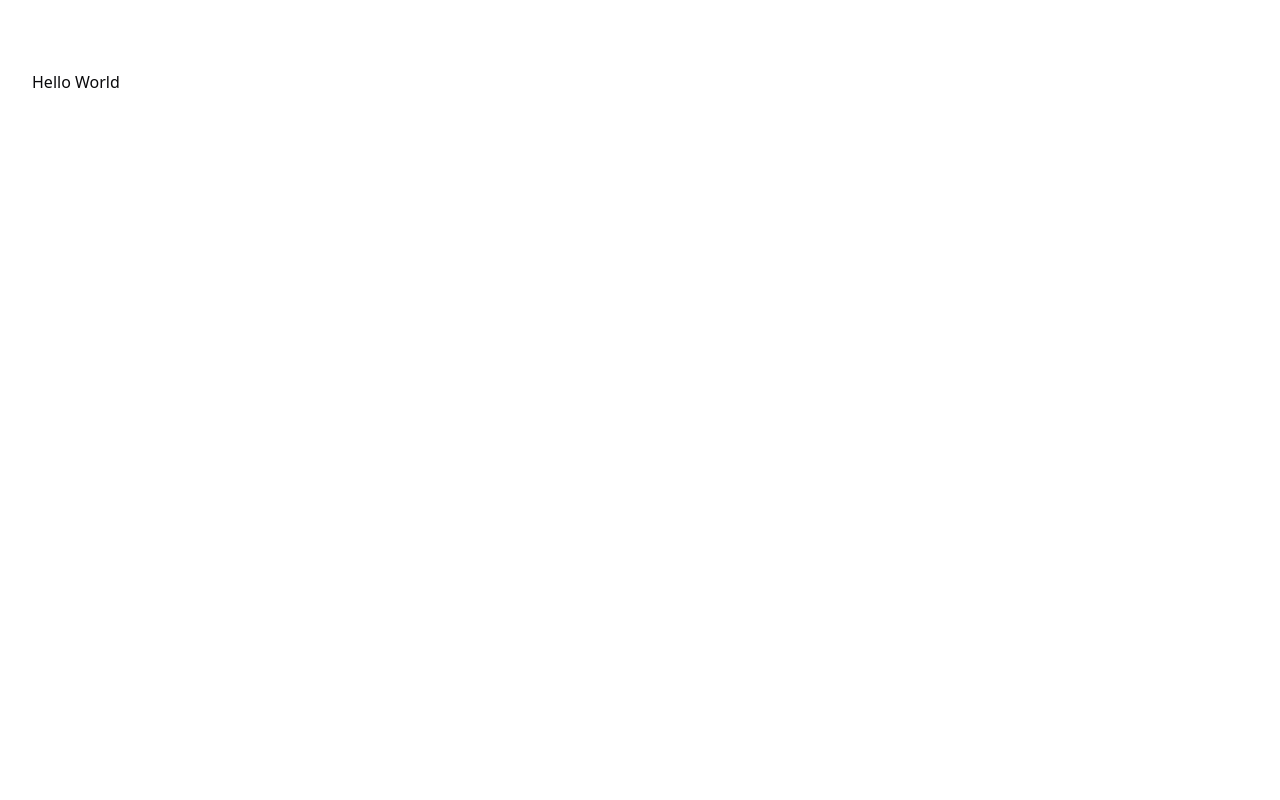
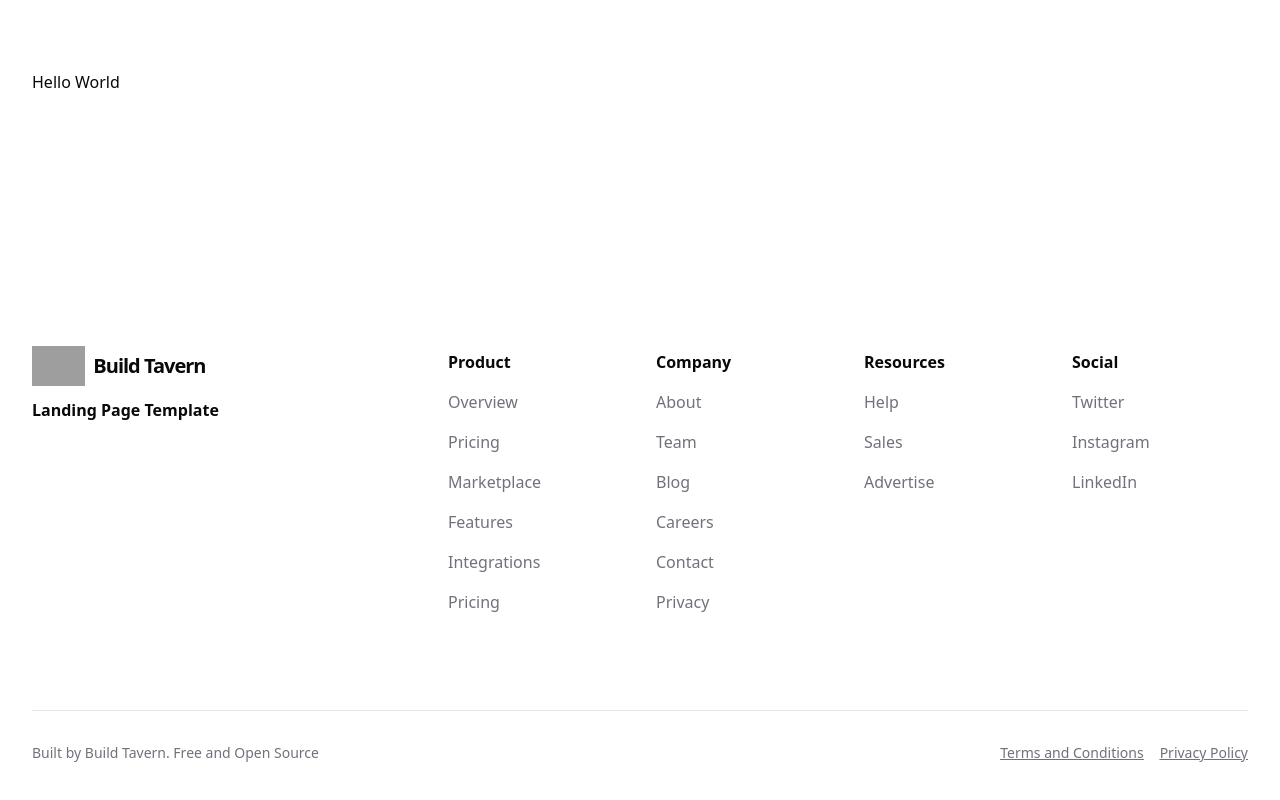
Before and after one commit to ChangoMan/landing-page-template, a Next.js app: page / in a window 1280 px wide. Shown: the part 898-1698 px from the top of the page. Before the commit the page ends 1120 px from the top, so only its background shows below. Built offline with nearby package versions, Linux system fonts and the light colour scheme; grey boxes are pictures that could not be loaded.

Commit message:
adding footer

```diff
--- a/package.json
+++ b/package.json
@@ -9,6 +9,7 @@
     "lint": "eslint"
   },
   "dependencies": {
+    "@radix-ui/react-context-menu": "^2.2.16",
     "@radix-ui/react-slot": "^1.2.4",
     "class-variance-authority": "^0.7.1",
     "clsx": "^2.1.1",
--- a/src/app/layout.tsx
+++ b/src/app/layout.tsx
@@ -1,3 +1,4 @@
+import { Footer } from '@/components/footer'
 import type { Metadata } from 'next'
 import { Geist, Geist_Mono } from 'next/font/google'
 import './globals.css'
@@ -29,6 +30,7 @@
         className={`${geistSans.variable} ${geistMono.variable} antialiased`}
       >
         {children}
+        <Footer />
       </body>
     </html>
   )
--- /dev/null
+++ b/src/components/footer.tsx
@@ -0,0 +1,133 @@
+import { Logo, LogoImage, LogoText } from '@/components/shadcnblocks/logo'
+import { Container } from './container'
+
+interface MenuItem {
+  title: string
+  links: {
+    text: string
+    url: string
+  }[]
+}
+
+interface FooterProps {
+  logo?: {
+    url: string
+    src: string
+    alt: string
+    title: string
+  }
+  tagline?: string
+  menuItems?: MenuItem[]
+  copyright?: string
+  bottomLinks?: {
+    text: string
+    url: string
+  }[]
+}
+
+const Footer = ({
+  logo = {
+    src: 'https://deifkwefumgah.cloudfront.net/shadcnblocks/block/block-1.svg',
+    alt: 'blocks for shadcn/ui',
+    title: 'Build Tavern',
+    url: 'https://www.buildtavern.com',
+  },
+  tagline = 'Landing Page Template',
+  menuItems = [
+    {
+      title: 'Product',
+      links: [
+        { text: 'Overview', url: '#' },
+        { text: 'Pricing', url: '#' },
+        { text: 'Marketplace', url: '#' },
+        { text: 'Features', url: '#' },
+        { text: 'Integrations', url: '#' },
+        { text: 'Pricing', url: '#' },
+      ],
+    },
+    {
+      title: 'Company',
+      links: [
+        { text: 'About', url: '#' },
+        { text: 'Team', url: '#' },
+        { text: 'Blog', url: '#' },
+        { text: 'Careers', url: '#' },
+        { text: 'Contact', url: '#' },
+        { text: 'Privacy', url: '#' },
+      ],
+    },
+    {
+      title: 'Resources',
+      links: [
+        { text: 'Help', url: '#' },
+        { text: 'Sales', url: '#' },
+        { text: 'Advertise', url: '#' },
+      ],
+    },
+    {
+      title: 'Social',
+      links: [
+        { text: 'Twitter', url: '#' },
+        { text: 'Instagram', url: '#' },
+        { text: 'LinkedIn', url: '#' },
+      ],
+    },
+  ],
+  copyright = 'Built by Build Tavern. Free and Open Source',
+  bottomLinks = [
+    { text: 'Terms and Conditions', url: '#' },
+    { text: 'Privacy Policy', url: '#' },
+  ],
+}: FooterProps) => {
+  return (
+    <div className="py-32">
+      <Container>
+        <footer>
+          <div className="grid grid-cols-2 gap-8 lg:grid-cols-6">
+            <div className="col-span-2 mb-8 lg:mb-0">
+              <div className="flex items-center gap-2 lg:justify-start">
+                <Logo url="https://www.buildtavern.com/templates">
+                  <LogoImage
+                    src={logo.src}
+                    alt={logo.alt}
+                    title={logo.title}
+                    className="h-10 dark:invert"
+                  />
+                  <LogoText className="text-xl">{logo.title}</LogoText>
+                </Logo>
+              </div>
+              <p className="mt-4 font-bold">{tagline}</p>
+            </div>
+            {menuItems.map((section, sectionIdx) => (
+              <div key={sectionIdx}>
+                <h3 className="mb-4 font-bold">{section.title}</h3>
+                <ul className="text-muted-foreground space-y-4">
+                  {section.links.map((link, linkIdx) => (
+                    <li
+                      key={linkIdx}
+                      className="hover:text-primary font-medium"
+                    >
+                      <a href={link.url}>{link.text}</a>
+                    </li>
+                  ))}
+                </ul>
+              </div>
+            ))}
+          </div>
+          <div className="text-muted-foreground mt-24 flex flex-col justify-between gap-4 border-t pt-8 text-sm font-medium md:flex-row md:items-center">
+            <p>{copyright}</p>
+            <ul className="flex gap-4">
+              {bottomLinks.map((link, linkIdx) => (
+                <li key={linkIdx} className="hover:text-primary underline">
+                  <a href={link.url}>{link.text}</a>
+                </li>
+              ))}
+            </ul>
+          </div>
+        </footer>
+      </Container>
+    </div>
+  )
+}
+
+export { Footer }
--- /dev/null
+++ b/src/components/shadcnblocks/logo.tsx
@@ -0,0 +1,47 @@
+"use client";
+
+import { cn } from "@/lib/utils";
+
+interface LogoProps extends React.HTMLAttributes<HTMLAnchorElement> {
+  url: string;
+  className?: string;
+  children: React.ReactNode;
+}
+
+interface LogoImageProps extends React.ImgHTMLAttributes<HTMLImageElement> {
+  src: string;
+  alt: string;
+  className?: string;
+}
+
+interface LogoTextProps extends React.HTMLAttributes<HTMLSpanElement> {
+  children: React.ReactNode;
+  className?: string;
+}
+
+const Logo = ({ url, className, children, ...props }: LogoProps) => {
+  return (
+    <a
+      href={url}
+      className={cn("flex max-h-8 items-center gap-2", className)}
+      {...props}
+    >
+      {children}
+    </a>
+  );
+};
+
+const LogoImage = ({ src, alt, className, ...props }: LogoImageProps) => (
+  <img src={src} alt={alt} className={cn("block h-8", className)} {...props} />
+);
+
+const LogoText = ({ children, className, ...props }: LogoTextProps) => (
+  <span
+    className={cn("text-lg font-semibold tracking-tighter", className)}
+    {...props}
+  >
+    {children}
+  </span>
+);
+
+export { Logo, LogoImage, LogoText };
```
Also changed, not shown: components.json, 1 other file (tests, documents, lock files or other folders).
